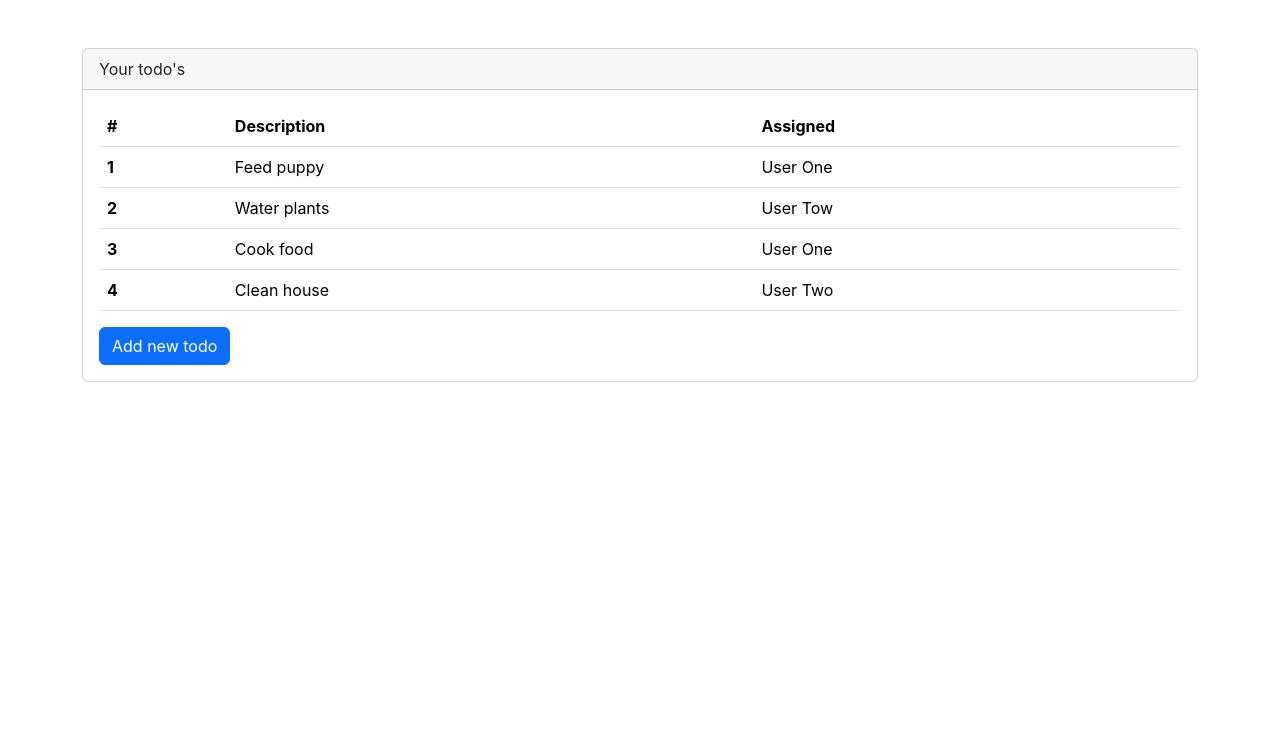
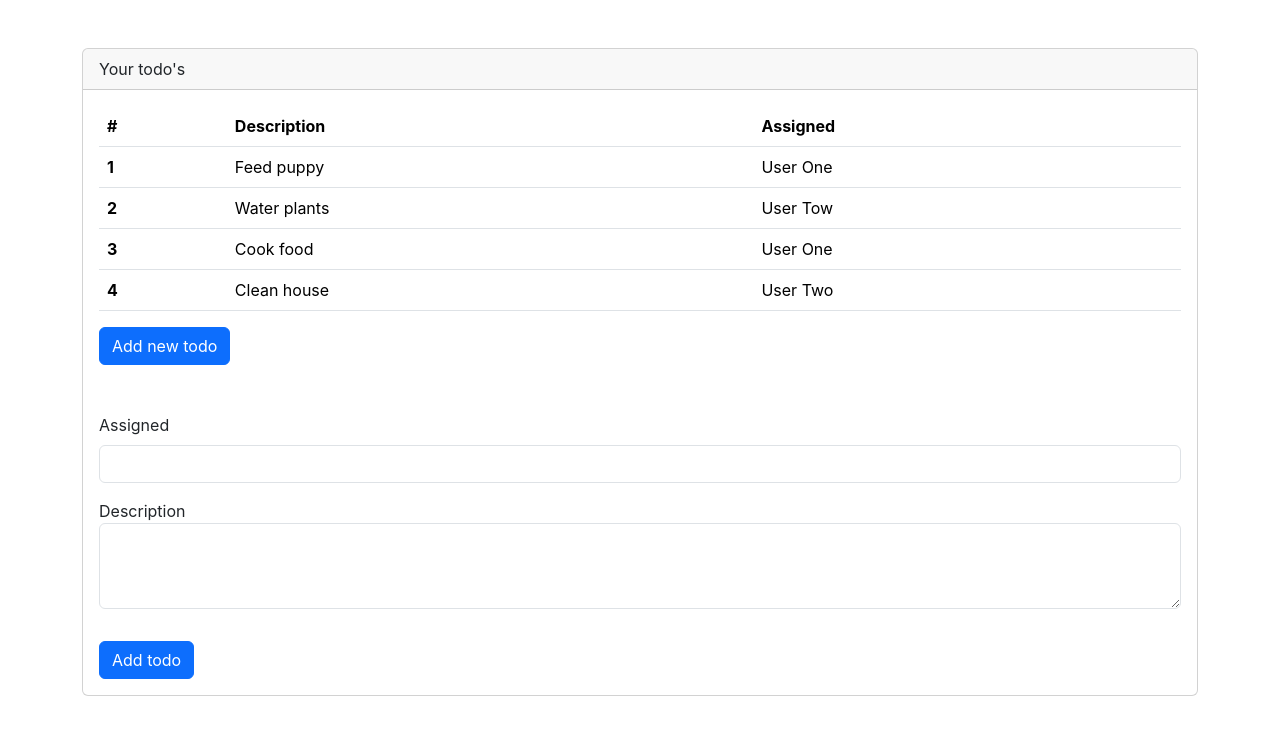
Before and after one commit to WyattLiang/react-basic, a React (Create React App) app: page / in a window 1280 px wide. Shown: the top 734 px of the page. Built offline with nearby package versions, Linux system fonts and the light colour scheme.

Commit message:
added handling dynamic data

```diff
--- a/src/App.js
+++ b/src/App.js
@@ -1,5 +1,5 @@
 import React, {useState} from 'react';
-import logo from './logo.svg';
+import NewTodoForm from './components/NewTodoForm';
 import './App.css';
 import TodoTable from './components/TodoTable';
 
@@ -11,12 +11,12 @@
     {rowNumber:4, rowDescription:'Clean house',rowAssigned:'User Two'}
   ])
 
-  const addTodo = () => {
+  const addTodo = (description, assigned) => {
     if(todos.length>0){
       const newTodo = {
         rowNumber: todos.length+1,
-        rowDescription:'New Todo',
-        rowAssigned:'User Three'
+        rowDescription:description,
+        rowAssigned:assigned
       }
       setTodos(todos => [...todos, newTodo]);
     }
@@ -32,7 +32,8 @@
           <TodoTable todos={todos}/>
           <button className='btn btn-primary' onClick={addTodo}>
             Add new todo
-            </button>
+          </button>
+          <NewTodoForm addTodo={addTodo}/>
         </div>
       </div>
     </div>
--- /dev/null
+++ b/src/components/NewTodoForm.js
@@ -0,0 +1,54 @@
+import React, {useState} from 'react';
+
+function NewTodoForm(props){
+    const [description, setDescription] = useState('');
+    const [assigned, setAssigned] = useState('');
+
+    // const descriptionChange = (event) => {
+    //     //console.log(event.target.value);
+    //     setAssigned(event.target.value);
+    // }
+
+    // const assignedChange = (event) => {
+    //     //console.log(event.target.value);
+    //     setAssigned(event.target.value);
+    // }
+    const submitTodo=() => {
+        if(description !== '' && assigned !== ''){
+            if(description !== '' && assigned !== ''){
+                props.addTodo(description,assigned);
+                setAssigned('');
+                setDescription('');
+            }
+
+        }
+    }
+
+    return (
+        <div className='mt-5'>
+            <form>
+                <div className='mb-3'>
+                    <label className='form-label'>Assigned</label>
+                    <input type='text'
+                           className='form-control'
+                           onChange={e=>setAssigned(e.target.value)}
+                           value={assigned}>
+                    </input>
+                </div>
+                <div className='mb-3'>
+                    <label className-='form-label'>Description</label>
+                    <textarea
+                        className='form-control'
+                        rows={3}
+                        required
+                        onChange={e=> setDescription(e.target.value)}
+                        value={description}>
+                    </textarea>
+                </div>
+                <button type='button' className='btn btn-primary mt-3' onClick={submitTodo}>Add todo</button>
+            </form>
+        </div>
+    )
+}
+
+export default NewTodoForm
```
Also changed, not shown: 1 other file (tests, documents, lock files or other folders).
